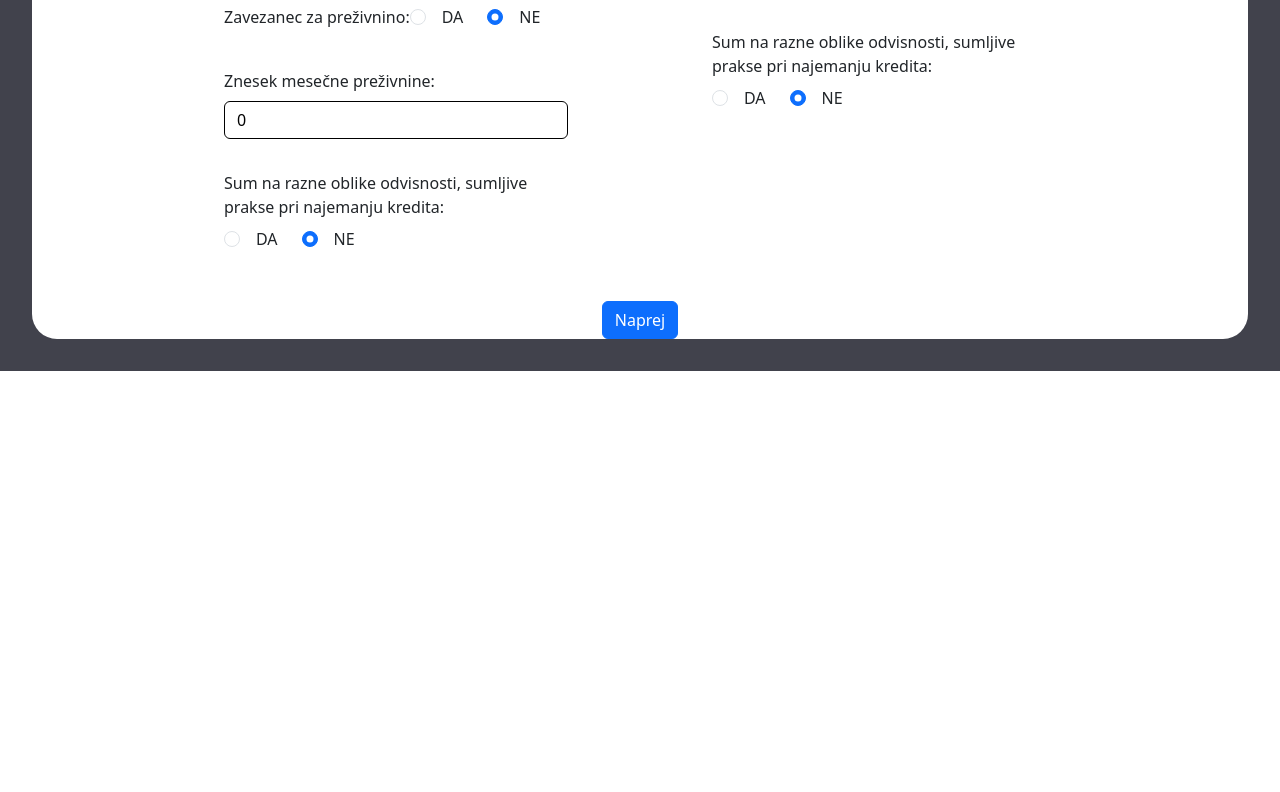
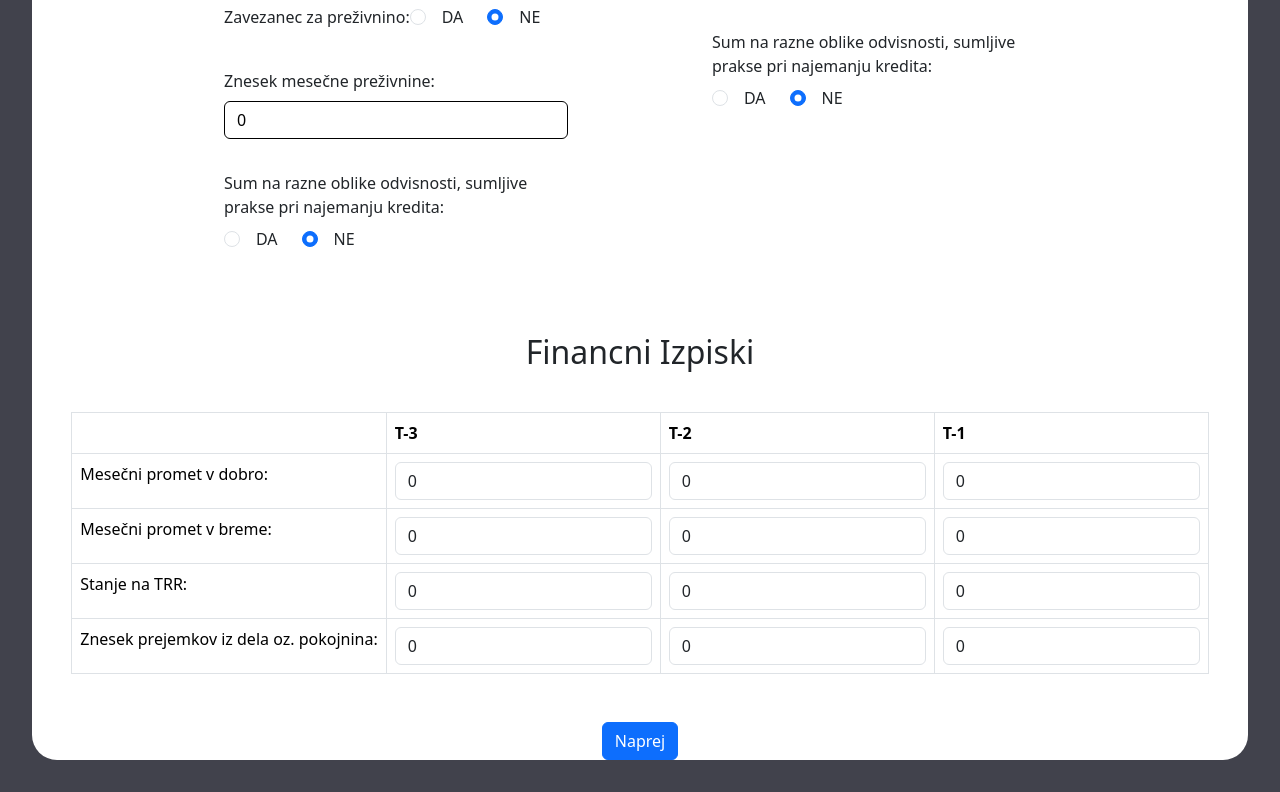
Before and after one commit to Valeri1234car/PRII, a React (Vite) app in the folder stran/praktikum-2-app/: page / in a window 1280 px wide. Shown: the part 2886-3678 px from the top of the page. Before the commit the page ends 3257 px from the top, so only its background shows below. Built offline with nearby package versions, Linux system fonts and the light colour scheme.

Commit message:
Financni Izpiski in resavanje tezava z znesek

```diff
--- a/stran/praktikum-2-app/src/App.tsx
+++ b/stran/praktikum-2-app/src/App.tsx
@@ -16,6 +16,8 @@ import { ModulB, SisbonNeoplacanDelObveznosti,SisbonZapadliDolg,SisbonIzterjava,
 import { ModulC } from './interface/ModulC';
 
 export const PodatkiContext = createContext<any>(null);
+
+
 
 
 const initialPromet: Promet = {
@@ -135,11 +137,19 @@ function App() {
     };
 
 
+    const [data, setData] = useState({
+        mesecniPrometDobro: { t1: 0, t2: 0, t3: 0 },
+        mesecniPrometBreme: { t1: 0, t2: 0, t3: 0 },
+        stanjeTRR: { t1: 0, t2: 0, t3: 0 },
+        znesekPrejemkovPokojnina: { t1: 0, t2: 0, t3: 0 },
+    });
+
+
 
 
     return (
         <>
-            <PodatkiContext.Provider value={{ podatkiState, setPodatkiState, setStran, HandleChange, HandleChangeInput, pdfText, setPdfText, modulA, setModula,modulB, setModulB, modulC, setModulC }}>
+            <PodatkiContext.Provider value={{ podatkiState, setPodatkiState, setStran, HandleChange, HandleChangeInput, pdfText, setPdfText, modulA, setModula,modulB, setModulB, modulC, setModulC,data, setData }}>
                 <Menu />
                 {stran =="Domov" && <div className='oknoDrag'><VnosnoPolje /></div>}
 
--- /dev/null
+++ b/stran/praktikum-2-app/src/components/Inputs/FinancniIzpiski.tsx
@@ -0,0 +1,51 @@
+import {useContext, useState} from "react";
+import { PodatkiContext } from "../../App";
+function FinancniIzpiski() {
+    const { data, HandleChange } = useContext(PodatkiContext);
+
+    return (
+        <div className="vnosItem">
+            <h2 className="mb-4 text-info text-dark">Financni Izpiski</h2>
+            <div>
+                <table className="table table-bordered">
+                    <thead>
+                    <tr>
+                        <th></th>
+                        <th>T-3</th>
+                        <th>T-2</th>
+                        <th>T-1</th>
+                    </tr>
+                    </thead>
+                    <tbody>
+                    <tr>
+                        <td>Mesečni promet v dobro:</td>
+                        <td><input type="number" className="form-control" name="mesecniPrometDobro.t1" onChange={HandleChange} value={data.mesecniPrometDobro?.t1 ?? 0} /></td>
+                        <td><input type="number" className="form-control" name="mesecniPrometDobro.t2" onChange={HandleChange} value={data.mesecniPrometDobro?.t2 ?? 0} /></td>
+                        <td><input type="number" className="form-control" name="mesecniPrometDobro.t3" onChange={HandleChange} value={data.mesecniPrometDobro?.t3 ?? 0} /></td>
+                    </tr>
+                    <tr>
+                        <td>Mesečni promet v breme:</td>
+                        <td><input type="number" className="form-control" name="mesecniPrometBreme.t1" onChange={HandleChange} value={data.mesecniPrometBreme?.t1 ?? 0} /></td>
+                        <td><input type="number" className="form-control" name="mesecniPrometBreme.t2" onChange={HandleChange} value={data.mesecniPrometBreme?.t2 ?? 0} /></td>
+                        <td><input type="number" className="form-control" name="mesecniPrometBreme.t3" onChange={HandleChange} value={data.mesecniPrometBreme?.t3 ?? 0} /></td>
+                    </tr>
+                    <tr>
+                        <td>Stanje na TRR:</td>
+                        <td><input type="number" className="form-control" name="stanjeTRR.t1" onChange={HandleChange} value={data.stanjeTRR?.t1 ?? 0} /></td>
+                        <td><input type="number" className="form-control" name="stanjeTRR.t2" onChange={HandleChange} value={data.stanjeTRR?.t2 ?? 0} /></td>
+                        <td><input type="number" className="form-control" name="stanjeTRR.t3" onChange={HandleChange} value={data.stanjeTRR?.t3 ?? 0} /></td>
+                    </tr>
+                    <tr>
+                        <td>Znesek prejemkov iz dela oz. pokojnina:</td>
+                        <td><input type="number" className="form-control" name="znesekPrejemkovPokojnina.t1" onChange={HandleChange} value={data.znesekPrejemkovPokojnina?.t1 ?? 0} /></td>
+                        <td><input type="number" className="form-control" name="znesekPrejemkovPokojnina.t2" onChange={HandleChange} value={data.znesekPrejemkovPokojnina?.t2 ?? 0} /></td>
+                        <td><input type="number" className="form-control" name="znesekPrejemkovPokojnina.t3" onChange={HandleChange} value={data.znesekPrejemkovPokojnina?.t3 ?? 0} /></td>
+                    </tr>
+                    </tbody>
+                </table>
+            </div>
+        </div>
+    );
+}
+
+export default FinancniIzpiski
--- a/stran/praktikum-2-app/src/components/Inputs/PdfReader.tsx
+++ b/stran/praktikum-2-app/src/components/Inputs/PdfReader.tsx
@@ -11,6 +11,7 @@ const PdfReader: React.FC = () => {
     const inputRef = useRef<HTMLInputElement>(null);
     const { setPdfText, setPodatkiState, podatkiState } = useContext(PodatkiContext);
     const [pdfData, setPdfData] = useState<{ [key: string]: any }>({});
+    const { setData } = useContext(PodatkiContext);
 
     const handleDragOver = (event: React.DragEvent) => {
         event.preventDefault();
@@ -141,17 +142,39 @@ const PdfReader: React.FC = () => {
         console.log(matchStanje);
         console.log("to je stanje: " + stanje);
 
-        const placaRegex = /PLACA\s+REDNO\s+DNALOG\d+\s+(\d+\.\d+)/;
-        const matchPlaca = textContent.match(placaRegex);
+
+        const placaRegexes = [
+            'PLACA\\s+REDNO\\s+DNALOGO\\d+\\s+(-?\\d+\\.\\d+)',
+            /PLACA\s+REDNO\s+DNALOG\d+\s+([\d.,]+)/,
+            /PLACA\s+REDNO\s+DNALOGO\d+\s+([\d.,]+)/,
+            /Placa\s+\d+\s+([\d.,]+)/,
+            /Placa\s+([\d.,]+)/,
+            /PLACA\s+\d+\s+REDNO\s+DNALOG\d+\s+([\d.,]+)/,
+
+        ];
+
         let placa = '0';
+        let allMatches = [];
+
+        for (const regex of placaRegexes) {
+            const matchPlaca = textContent.match(regex);
             if (matchPlaca) {
-            placa = matchPlaca[1];
+                allMatches.push(matchPlaca[1]);
+            }
+        }
+
+        if (allMatches.length > 0) {
+            // Ako pronađemo bilo koju podudarnost, uzimamo prvu i formatiramo je
+            placa = allMatches[0];
             placa = insertCommaBeforeLastTwoDigits(placa);
         }
-        console.log(matchPlaca);
+
+        // Ispišite sve podudarnosti za dijagnostiku
+        console.log("Sve podudarnosti za placa: ", allMatches);
         console.log("to je placa: " + placa);
 
-        setPdfData((prevData) => ({
+        setPdfData((prevData) => {
+            const newData = {
                 ...prevData,
                 [month]: {
                     prometeVBreme,
@@ -159,7 +182,12 @@ const PdfReader: React.FC = () => {
                     stanje,
                     placa,
                 },
-        }));
+            };
+
+            setData(newData); // Ovde ažurirate podatke u kontekstu
+
+            return newData;
+        });
     };
 
     const parseRawNumber = (raw) => {
--- a/stran/praktikum-2-app/src/components/Inputs/VsaVnosna.tsx
+++ b/stran/praktikum-2-app/src/components/Inputs/VsaVnosna.tsx
@@ -8,6 +8,7 @@ import { useContext } from "react"
 import { PodatkiContext } from "../../App"
 import VnosnoPolje from "./PdfReader"
 import SisbonPodatki from "./SisbonPodatki"
+import FinancniIzpiski from "./FinancniIzpiski.tsx";
 const VsaVnosna = () => {
 
     const {setStran} = useContext(PodatkiContext);
@@ -24,7 +25,9 @@ const VsaVnosna = () => {
         <div className="skupiKreZap1">
         <DrugiPodatki/>
         <SisbonPodatki/>
+
         </div>
+            <FinancniIzpiski />
         <div><button className="btn btn-primary" onClick={()=>(setStran("Izpisi"))}>Naprej</button></div>
         </div>
     )
```
Also changed, not shown: 2 other files (tests, documents, lock files or other folders). Lines whose indentation alone changed are shown as unchanged.
